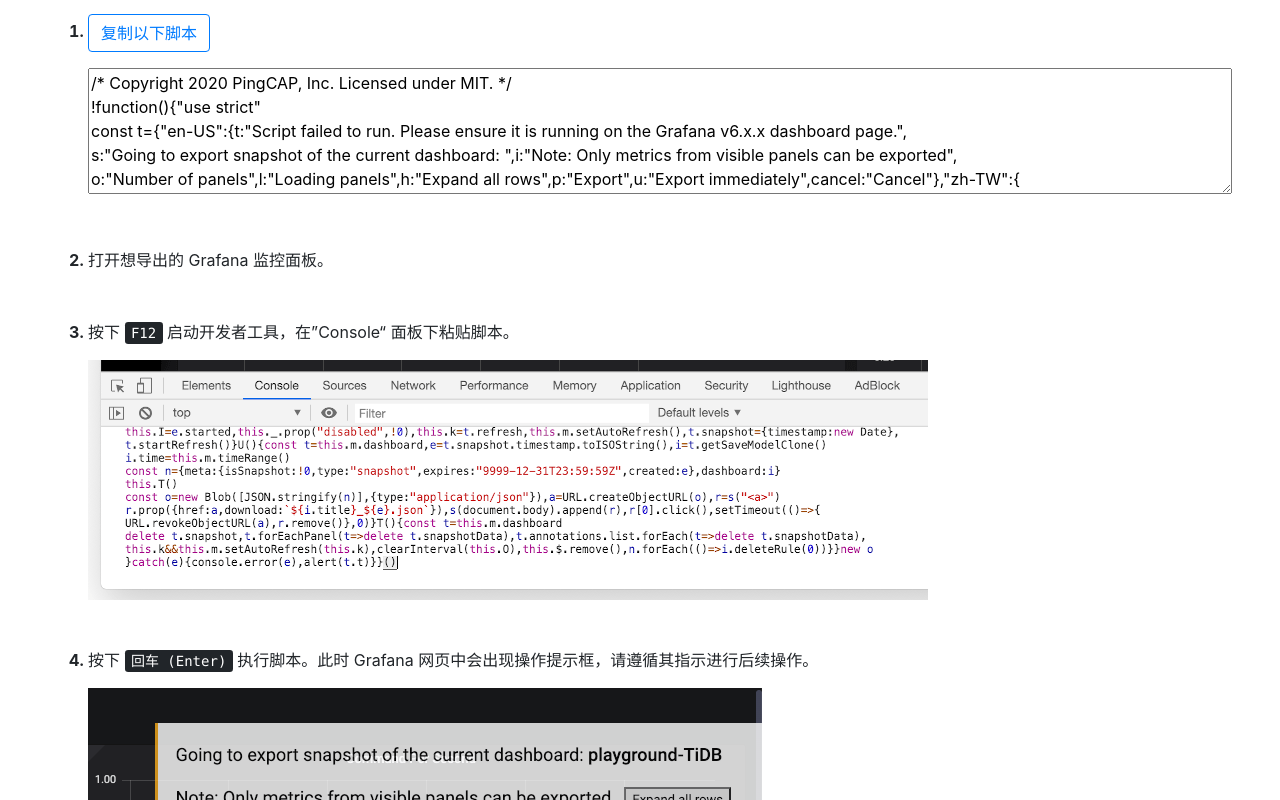
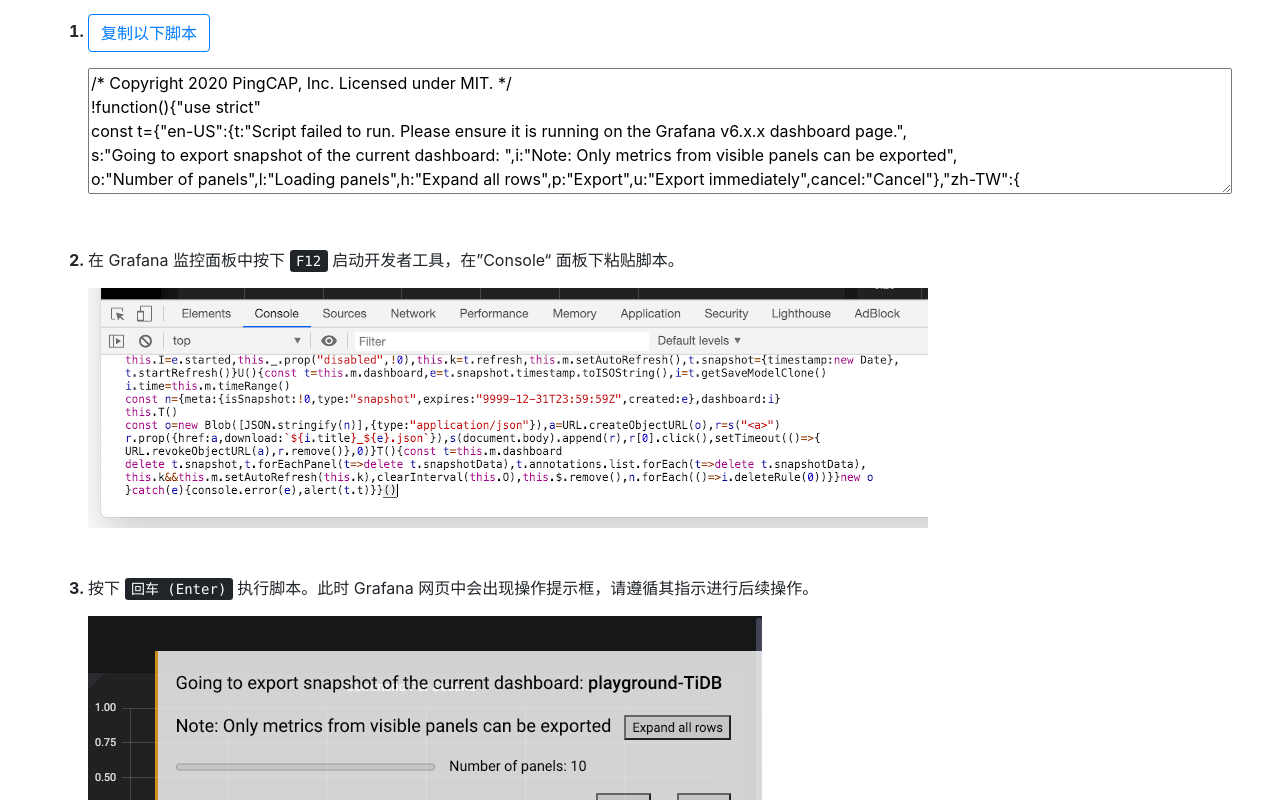
Before and after one commit to kennytm/grafana-export, a plain HTML site: page index.zh-Hans.html in a window 1280 px wide. Shown: the part 481-1281 px from the top of the page. Drawn offline with nearby package versions, Linux system fonts and the light colour scheme.

Commit message:
Update index.zh-Hans.html
Further simplify some process..

```diff
--- a/index.zh-Hans.html
+++ b/index.zh-Hans.html
@@ -64,10 +64,7 @@
                 </p>
             </li>
             <li>
-                <p>打开想导出的 Grafana 监控面板。</p>
-            </li>
-            <li>
-                <p>按下 <kbd>F12</kbd> 启动开发者工具，在”Console“ 面板下粘贴脚本。</p>
+                <p>在 Grafana 监控面板中按下 <kbd>F12</kbd> 启动开发者工具，在”Console“ 面板下粘贴脚本。</p>
                 <p><img src="docs/dev-tools-5.png" class="img-fluid" alt="Console 粘贴示例"></p>
             </li>
             <li>
```
